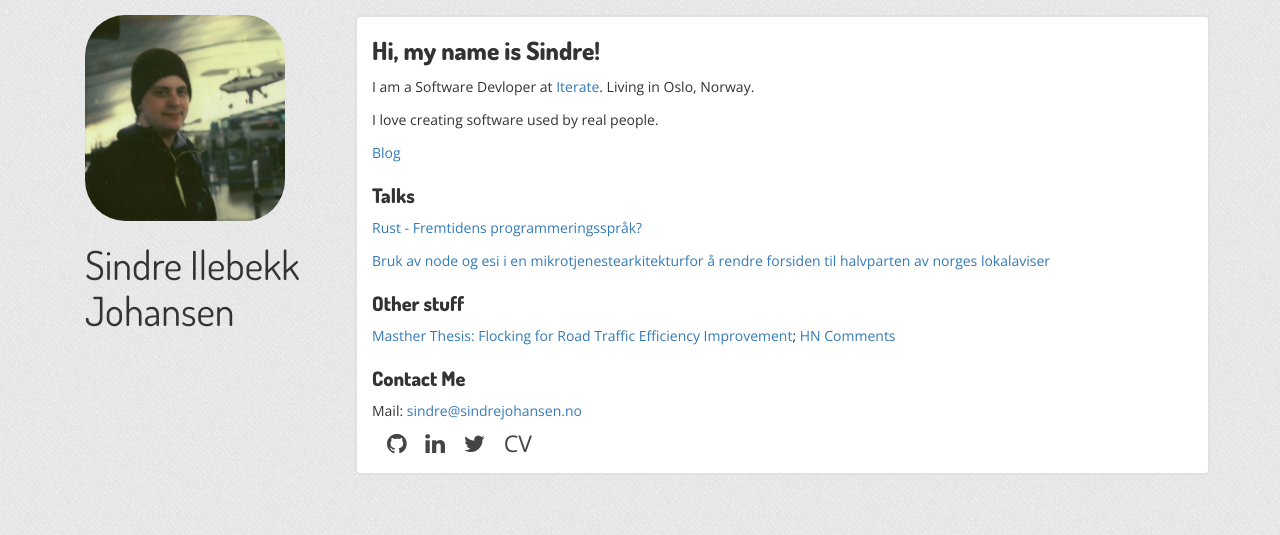
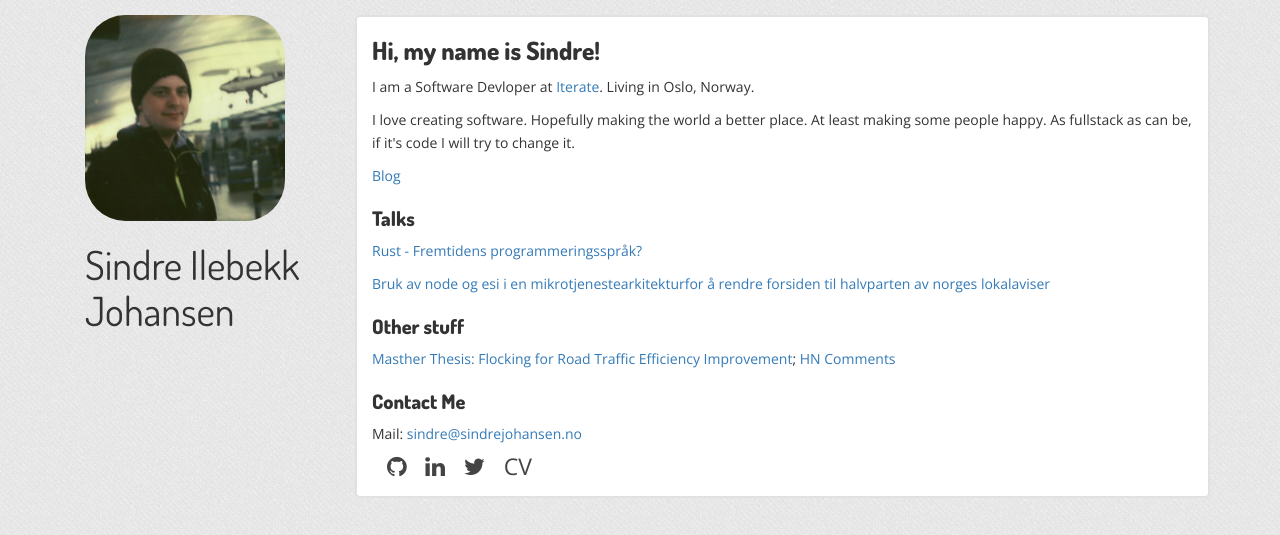
Before and after one commit to sindreij/sindreij.github.io, a Jekyll site: the page built from index.html, in a window 1280 px wide. Shown: the top 535 px of the page. Built offline with Jekyll 4.4.1, drawn with Linux system fonts in a browser that asks for light colours; nearby versions of some CDN libraries.

Commit message:
Update index.html

```diff
--- a/index.html
+++ b/index.html
@@ -6,7 +6,8 @@ layout: default
 
 <p>I am a Software Devloper at <a href="https://iterate.no">Iterate</a>. Living in Oslo, Norway.</p>
 
-<p>I love creating software used by real people.</p>
+<p>I love creating software. Hopefully making the world a better place. At least making some people happy.
+As fullstack as can be, if it's code I will try to change it.</p>
 
 <p><a href="/blog/">Blog</a></p>
 
```
